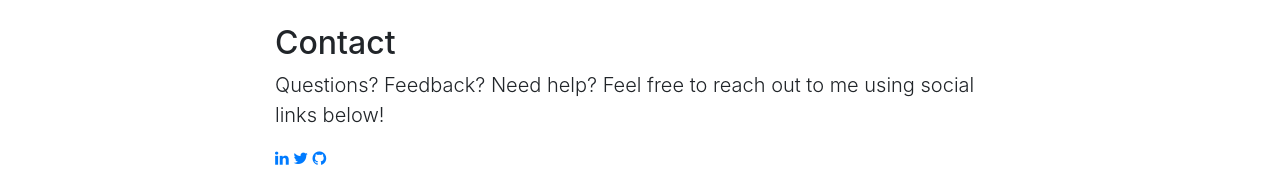
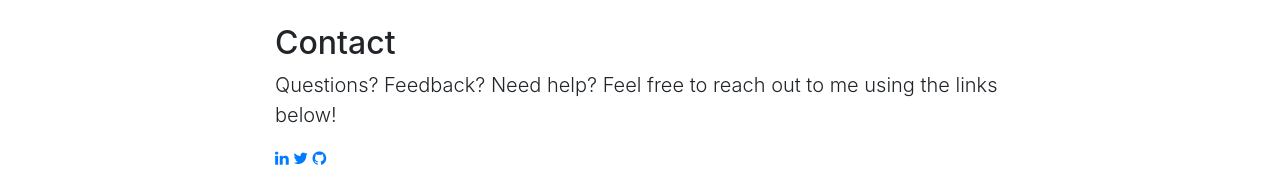
Before and after one commit to Marwan01/bootstrap-firebase, a website: page public/index.html in a window 1280 px wide. Shown: the part 1662-1842 px from the top of the page. Drawn offline with Linux system fonts and the light colour scheme; some packages are replaced by stand-ins of ours.

Commit message:
cleanup :mop:

```diff
--- a/public/index.html
+++ b/public/index.html
@@ -85,7 +85,7 @@
         <div class="col-lg-8 mx-auto">
           <h2>Contact</h2>
           <!-- <p class="lead">Author: Marouen Helali </p> -->
-          <p class="lead">  Questions? Feedback? Need help? Feel free to reach out to me using social links below!
+          <p class="lead">  Questions? Feedback? Need help? Feel free to reach out to me using the links below!
           </p>
           <a href="https://www.linkedin.com/in/marouen-helali/" class="fa fa-linkedin"></a>
           <a href="https://twitter.com/marwanest1" class="fa fa-twitter"></a>
```
Also changed, not shown: 4 other files.
